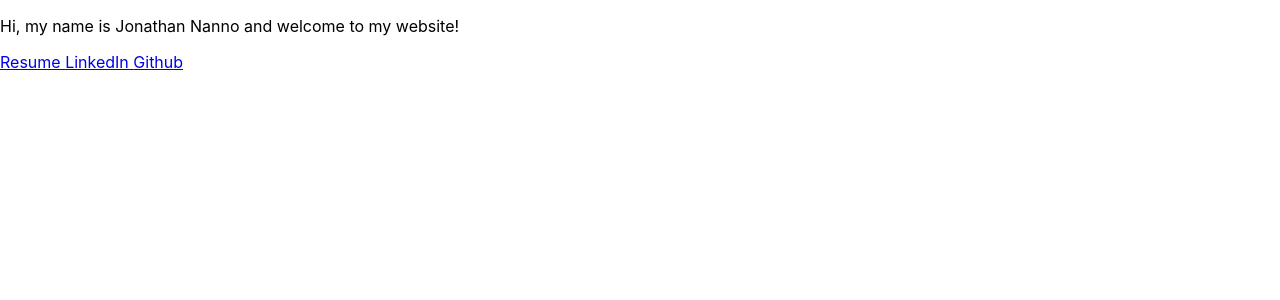
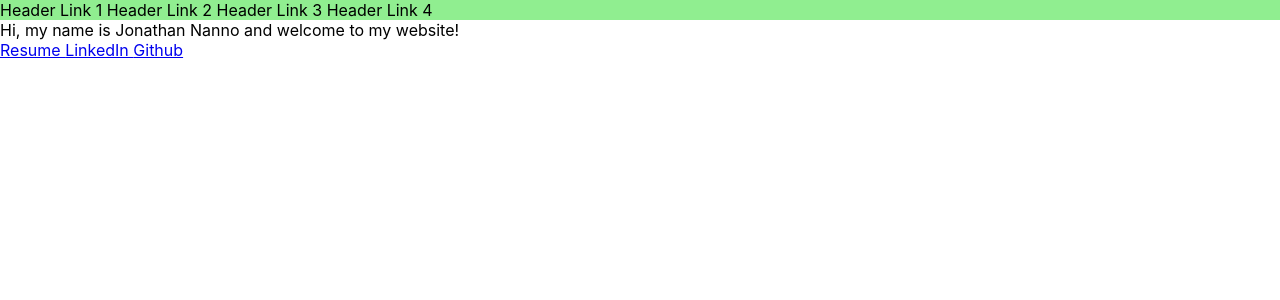
Before and after one commit to Johnny-creator/Personal-Website, a React (Create React App) app: page / in a window 1280 px wide. Shown: the top 300 px of the page. Built offline with nearby package versions, Linux system fonts and the light colour scheme; the HTML template or start-up script is replaced by a standard one.

Commit message:
Started building header, created links component, made new app.css

```diff
--- /dev/null
+++ b/src/App.css
@@ -0,0 +1,5 @@
+* {
+    padding: 0;
+    margin: 0;
+    box-sizing: border-box;
+}
--- a/src/App.js
+++ b/src/App.js
@@ -1,11 +1,15 @@
+import "./App.css";
+import Header from "./components/Header";
+
 const App = () => {
   return (
-    <div className="App">
+    <>
+      <Header />
       <p> Hi, my name is Jonathan Nanno and welcome to my website! </p>
       <a href="/"> Resume </a>
       <a href="/"> LinkedIn </a>
       <a href="/"> Github </a>
-    </div>
+    </>
   );
 };
 
--- a/src/components/Header.js
+++ b/src/components/Header.js
@@ -1,7 +1,13 @@
 import React from 'react';
+import HeaderLinks from './HeaderLinks';
+import classes from './Header.module.css';
 
 const Header = (props) => {
-    return <p> Header test </p>
+    return <>
+        <header className={classes.header}>
+            <HeaderLinks />
+        </header>
+    </>
 }
 
 export default Header;
--- a/src/components/Header.module.css
+++ b/src/components/Header.module.css
@@ -0,0 +1,4 @@
+header {
+    width: 100%;
+    background-color: lightgreen;
+}
--- /dev/null
+++ b/src/components/HeaderLinks.js
@@ -0,0 +1,13 @@
+import React from 'react';
+import classes from './HeaderLinks.module.css';
+
+const HeaderLinks = () => {
+  return <div className={classes.paragraph}>
+        <p> Header Link 1</p>
+        <p> Header Link 2</p>
+        <p> Header Link 3</p>
+        <p> Header Link 4</p>
+  </div>
+};
+
+export default HeaderLinks;
--- /dev/null
+++ b/src/components/HeaderLinks.module.css
@@ -0,0 +1,3 @@
+.paragraph p {
+    display: inline;
+}
```
